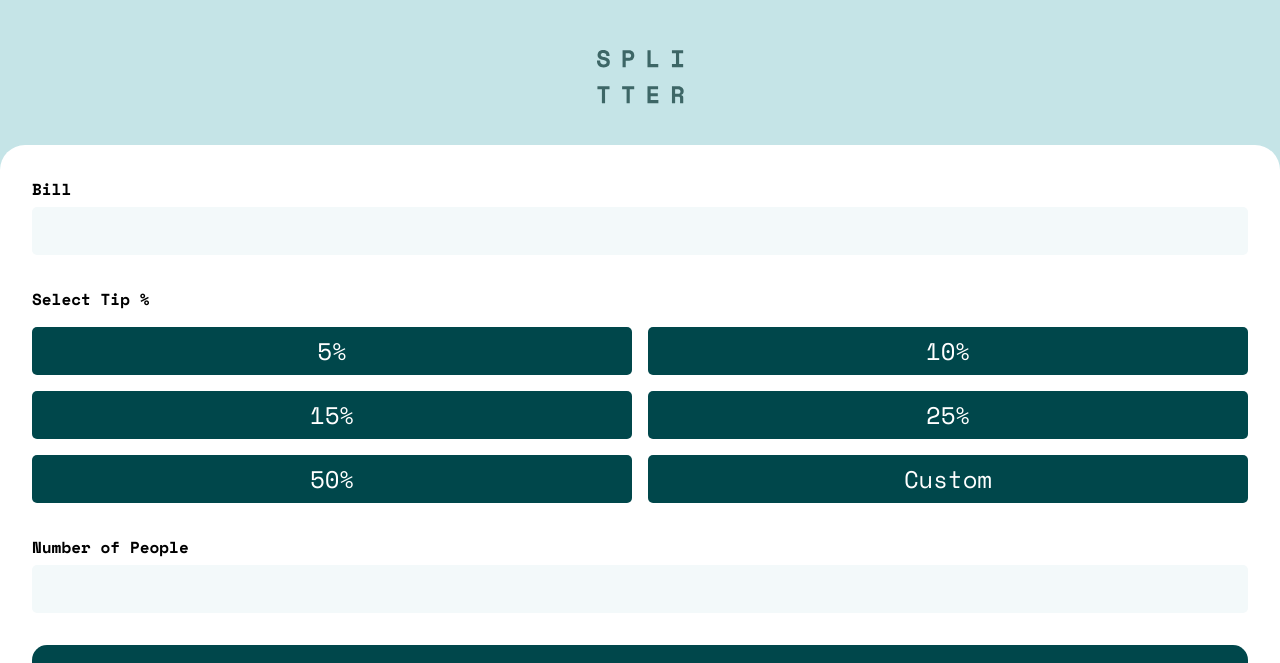
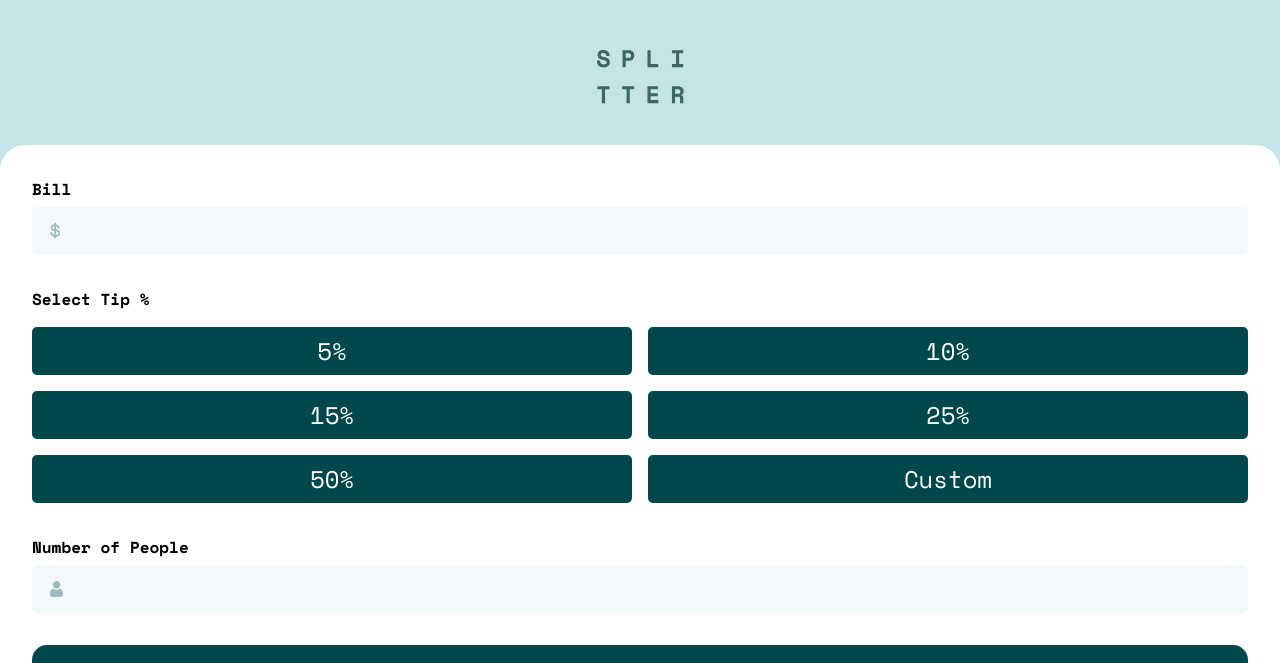
Before and after one commit to ryanbradley-webdev/tip-calculator-app, a React (Vite) app: page / in a window 1280 px wide. Shown: the top 663 px of the page. Built offline with nearby package versions, Linux system fonts and the light colour scheme.

Commit message:
Add icons to input fields.

```diff
--- a/src/App.css
+++ b/src/App.css
@@ -26,6 +26,30 @@ section {
 
 .inputs > label h4 {
   margin-bottom: 6px;
+}
+
+input {
+  font-family: inherit;
+}
+
+label[for='bill'],
+label[for='people'] {
+  position: relative;
+}
+
+label[for='bill']::before,
+label[for='people']::before {
+  position: absolute;
+  left: 18px;
+  bottom: 10px;
+}
+
+label[for='bill']::before {
+  content: url(/icon-dollar.svg)
+}
+
+label[for='people']::before {
+  content: url(/icon-person.svg)
 }
 
 .options {
```
Also changed, not shown: public/icon-dollar.svg (added), public/icon-person.svg (added).
